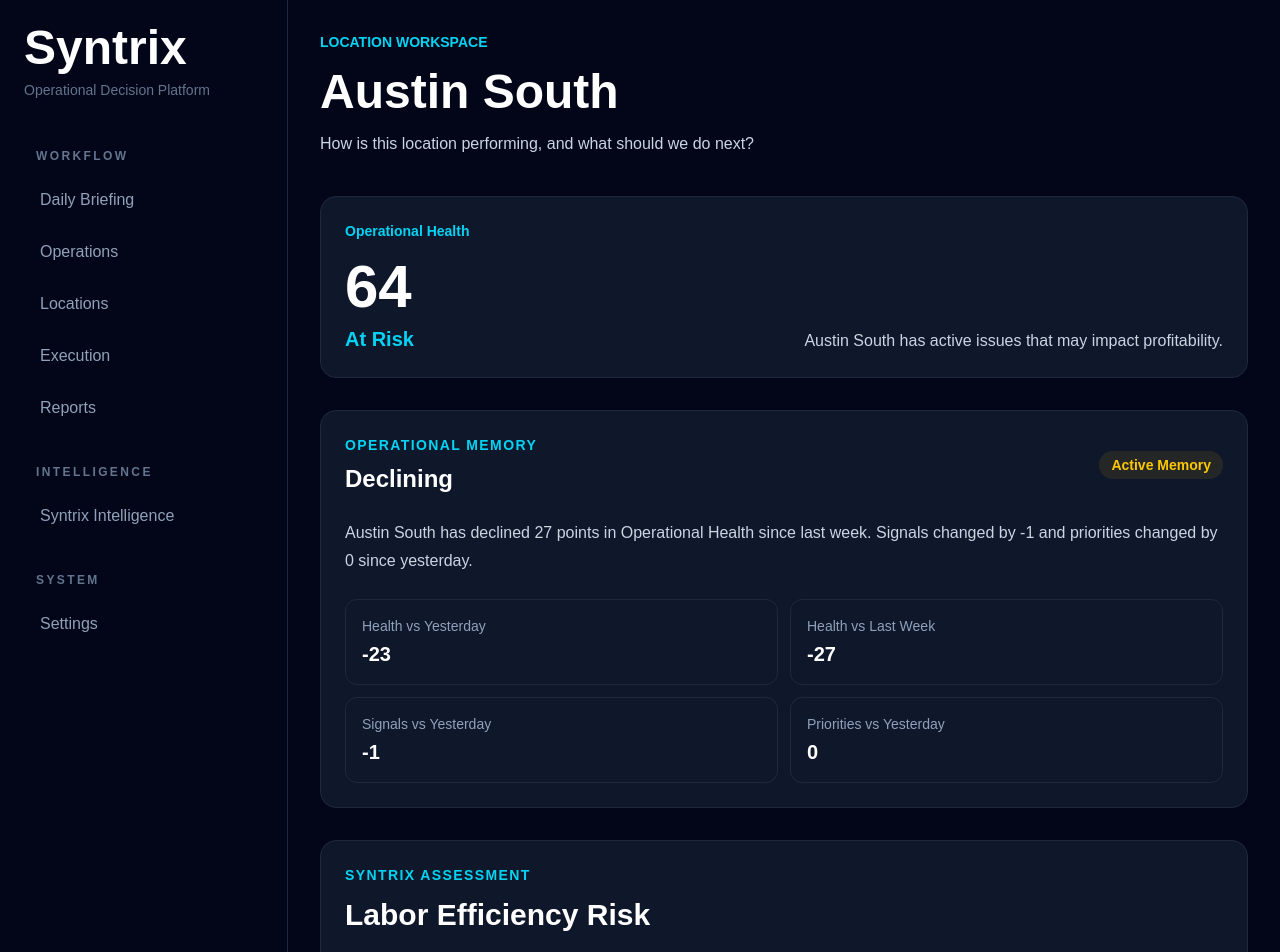
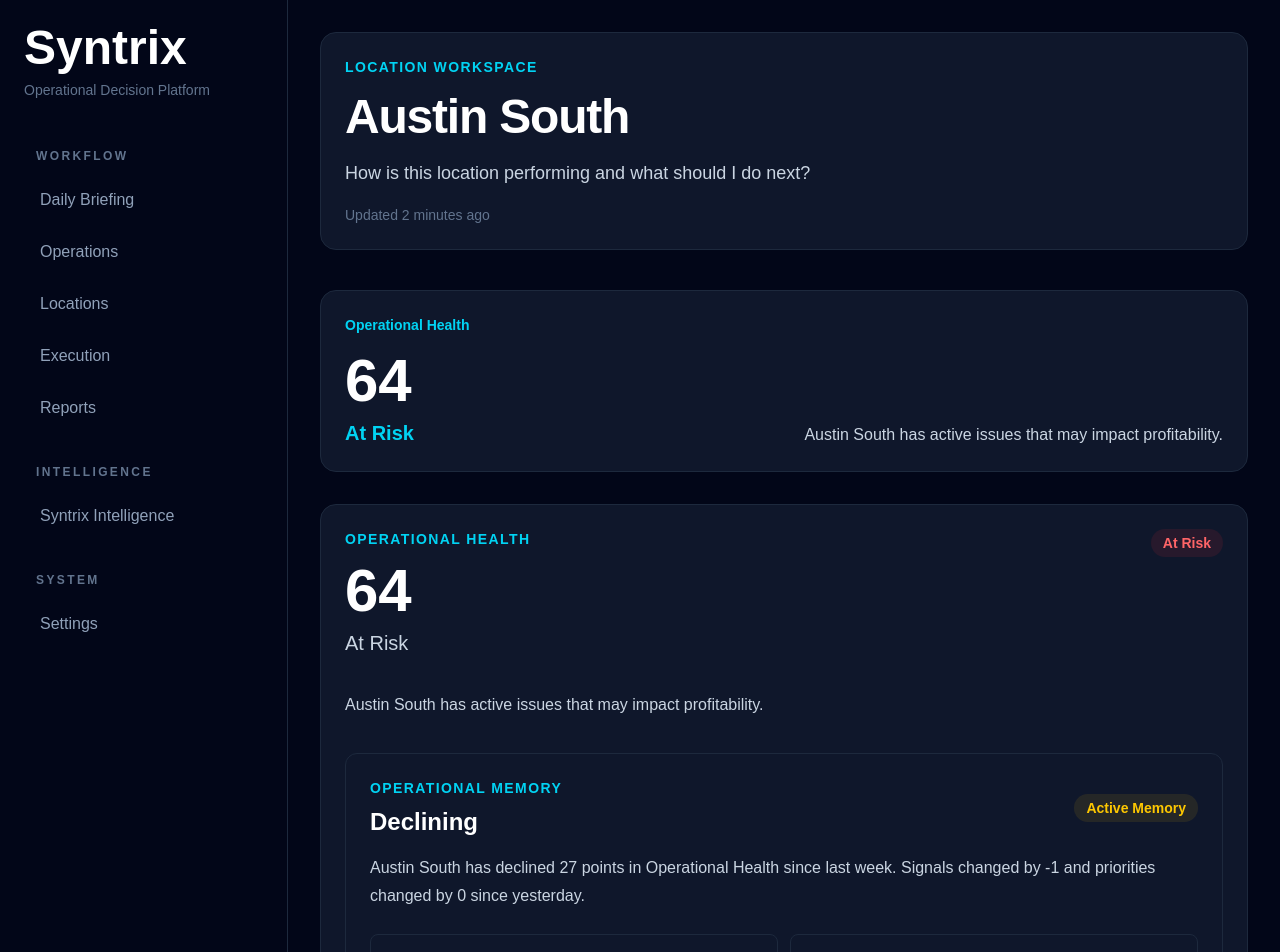
Before and after one commit to SyntrixAI/syntrix-ops, a Next.js app: page /locations/austin-south in a window 1280 px wide. Shown: the top 952 px of the page. Built offline with nearby package versions, Linux system fonts and the light colour scheme.

Commit message:
Adopt workspace header across workspaces

```diff
--- a/src/app/locations/[id]/page.js
+++ b/src/app/locations/[id]/page.js
@@ -4,6 +4,7 @@
 import LocationOperations from "../../../components/locations/LocationOperations";
 import LocationExecution from "../../../components/locations/LocationExecution";
 import LocationActivity from "../../../components/locations/LocationActivity";
+import WorkspaceHeader from "../../../components/business/WorkspaceHeader";
 
 export default async function LocationPage({ params }) {
   const { id } = await params;
@@ -24,17 +25,12 @@
   return (
     <AppLayout>
       <section className="mx-auto max-w-7xl">
-        <p className="text-sm font-semibold text-cyan-400">
-          LOCATION WORKSPACE
-        </p>
-
-        <h1 className="mt-4 text-5xl font-bold text-white">
-          {workspace.location.name}
-        </h1>
-
-        <p className="mt-4 text-slate-300">
-          How is this location performing, and what should we do next?
-        </p>
+        <WorkspaceHeader
+          eyebrow="Location Workspace"
+          title={workspace.location.name}
+          decision="How is this location performing and what should I do next?"
+          updatedAt="Updated 2 minutes ago"
+        />
 
         <LocationOverview overview={workspace.overview} />
         <LocationOperations operations={workspace.operations} />
--- a/src/app/operations/investigations/[id]/page.js
+++ b/src/app/operations/investigations/[id]/page.js
@@ -6,6 +6,7 @@
 import InvestigationActivity from "../../../../components/investigations/InvestigationActivity";
 import SyntrixAssessment from "../../../../components/compositions/SyntrixAssessment";
 import InvestigationContext from "../../../../components/investigations/InvestigationReasoning";
+import WorkspaceHeader from "../../../../components/business/WorkspaceHeader";
 
 import { getInvestigation } from "../../../../lib/selectors";
 
@@ -29,7 +30,12 @@
   return (
     <AppLayout>
       <section className="mx-auto max-w-7xl">
-        <InvestigationHeader investigation={investigation} />
+        <WorkspaceHeader
+           eyebrow="Investigation"
+           title={investigation.priority.title}
+           decision="Why is this happening and what action should I take?"
+           updatedAt="Updated 5 minutes ago"
+        />
 
         <div className="grid grid-cols-1 gap-8 lg:grid-cols-3">
           <div className="space-y-8 lg:col-span-2">
--- a/src/components/briefing/BusinessHealthSnapshot.jsx
+++ b/src/components/briefing/BusinessHealthSnapshot.jsx
@@ -4,12 +4,12 @@
   return (
     <Card className="mt-8">
       <p className="text-sm font-semibold uppercase tracking-widest text-cyan-400">
-        Business Health Snapshot
+        Company Operational Health Snapshot
       </p>
 
       <div className="mt-6 flex items-end justify-between border-b border-slate-800 pb-6">
         <div>
-          <p className="text-sm text-slate-500">Business Health</p>
+          <p className="text-sm text-slate-500">Operational Health</p>
           <p className="mt-2 text-5xl font-bold text-green-400">
             {company.businessHealth}
           </p>
--- /dev/null
+++ b/src/components/business/HealthOverview/index.jsx
@@ -0,0 +1,97 @@
+import Card from "../../ui/Card";
+import Badge from "../../ui/Badge";
+
+export default function HealthOverview({ health, memory }) {
+  if (!health) return null;
+
+  const healthTone = {
+    Healthy: "success",
+    Watch: "warning",
+    "At Risk": "danger",
+    Critical: "danger",
+  };
+
+  const trendTone = {
+    Improving: "success",
+    Stable: "info",
+    Declining: "warning",
+    Unknown: "neutral",
+  };
+
+  return (
+    <Card>
+      <div className="space-y-8">
+        {/* Header */}
+
+        <div className="flex items-start justify-between">
+          <div>
+            <p className="text-sm font-semibold uppercase tracking-widest text-cyan-400">
+              Operational Health
+            </p>
+
+            <h2 className="mt-3 text-6xl font-bold text-white">
+              {health.score}
+            </h2>
+
+            <p className="mt-2 text-xl text-slate-300">
+              {health.status}
+            </p>
+          </div>
+
+          <Badge tone={healthTone[health.status]}>
+            {health.status}
+          </Badge>
+        </div>
+
+        {/* Summary */}
+
+        <p className="leading-8 text-slate-300">
+          {health.summary}
+        </p>
+
+        {/* Operational Memory */}
+
+        {memory && (
+          <div className="rounded-xl border border-slate-800 bg-slate-900/40 p-6">
+            <div className="flex items-center justify-between">
+              <div>
+                <p className="text-sm font-semibold uppercase tracking-widest text-cyan-400">
+                  Operational Memory
+                </p>
+
+                <h3 className="mt-2 text-2xl font-bold text-white">
+                  {memory.trend}
+                </h3>
+              </div>
+
+              <Badge tone={trendTone[memory.trend]}>
+                {memory.status}
+              </Badge>
+            </div>
+
+            <p className="mt-4 leading-7 text-slate-300">
+              {memory.summary}
+            </p>
+
+            <div className="mt-6 grid gap-3 md:grid-cols-2">
+              {memory.changes.map((change) => (
+                <div
+                  key={change.label}
+                  className="rounded-lg border border-slate-800 p-4"
+                >
+                  <p className="text-sm text-slate-400">
+                    {change.label}
+                  </p>
+
+                  <p className="mt-1 text-xl font-bold text-white">
+                    {change.value}
+                  </p>
+                </div>
+              ))}
+            </div>
+          </div>
+        )}
+      </div>
+    </Card>
+  );
+}
--- /dev/null
+++ b/src/components/business/WorkspaceHeader/index.jsx
@@ -0,0 +1,30 @@
+import Card from "../../ui/Card";
+
+export default function WorkspaceHeader({
+  eyebrow,
+  title,
+  decision,
+  updatedAt,
+}) {
+  return (
+    <Card>
+      <div className="space-y-4">
+        <p className="text-sm font-semibold uppercase tracking-widest text-cyan-400">
+          {eyebrow}
+        </p>
+
+        <h1 className="text-5xl font-bold tracking-tight text-white">
+          {title}
+        </h1>
+
+        <p className="max-w-3xl text-lg leading-8 text-slate-300">
+          {decision}
+        </p>
+
+        <p className="text-sm text-slate-500">
+          {updatedAt}
+        </p>
+      </div>
+    </Card>
+  );
+}
--- a/src/components/investigations/InvestigationActions.jsx
+++ b/src/components/investigations/InvestigationActions.jsx
@@ -9,15 +9,15 @@
       <p className="text-sm font-semibold text-cyan-400">Next Action</p>
 
       <h2 className="mt-3 text-2xl font-bold text-white">
-        {executionItem?.title ?? priority.primaryAction}
+        {executionItem?.title || priority.primaryAction}
       </h2>
 
       <p className="mt-3 text-slate-400">
-        Owner: {executionItem?.owner ?? "Operations Lead"}
+        Owner: {executionItem?.owner || "Operations Lead"}
       </p>
 
       <p className="mt-1 text-slate-400">
-        Status: {executionItem?.status ?? "Recommended"}
+        Status: {executionItem?.status || "Recommended"}
       </p>
 
       <div className="mt-6 flex flex-col gap-3">
--- a/src/components/investigations/InvestigationOverview.jsx
+++ b/src/components/investigations/InvestigationOverview.jsx
@@ -8,11 +8,11 @@
   return (
     <Card>
       <p className="text-sm font-semibold text-cyan-400">
-        Executive Assessment
+        Syntrix Assessment
       </p>
 
       <p className="mt-4 text-lg leading-8 text-slate-300">
-        {assessment?.assessment ?? priority.description}
+        {assessment?.assessment || priority.description}
       </p>
 
       {assessment?.recommendation && (
--- a/src/components/locations/LocationOverview.jsx
+++ b/src/components/locations/LocationOverview.jsx
@@ -1,6 +1,6 @@
 import Card from "../ui/Card";
 import SyntrixAssessment from "../compositions/SyntrixAssessment";
-import OperationalMemoryPanel from "./OperationalMemoryPanel";
+import HealthOverview from "../business/HealthOverview";
 
 export default function LocationOverview({ overview }) {
   const { health, assessment } = overview;
@@ -24,7 +24,7 @@
         </div>
       </Card>
 
-      <OperationalMemoryPanel memory={overview.memory} />
+      <HealthOverview  health={overview.health} memory={overview.memory}/>
 
       <SyntrixAssessment assessment={assessment} />
 
```
Also changed, not shown: 1 other file (tests, documents, lock files or other folders).
